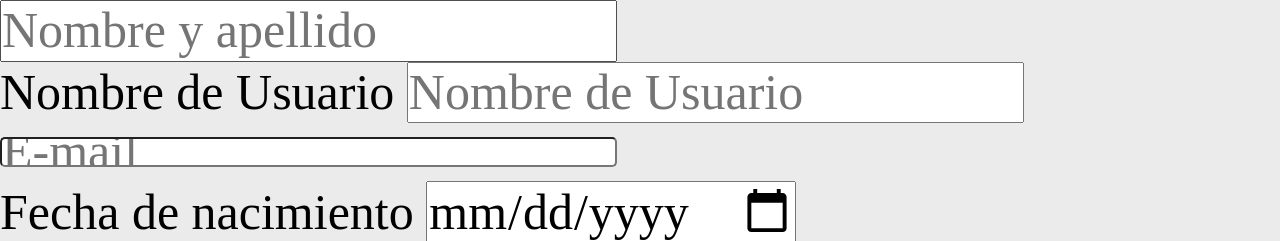
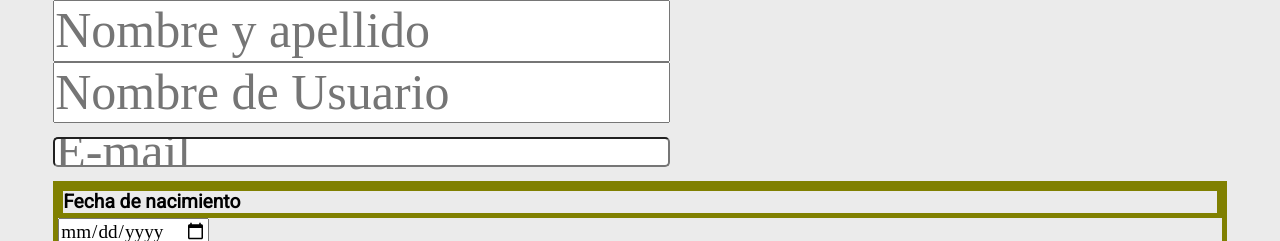
Before and after one commit to fdeloredo/mercadoliebre, a website: page views/registro.html in a window 1280 px wide. Shown: the top 241 px of the page. Drawn offline with Linux system fonts and the light colour scheme; files that its build step writes are made by us from their sources.

Commit message:
cambio de letra

```diff
--- a/public/css/styles.css
+++ b/public/css/styles.css
@@ -345,18 +345,32 @@
     margin: 0px;
     padding: 0px;
     }
-    body{
+    #formreg{
       background-color: #ebebeb;
+      display: flex;
+      width: 100%;
       justify-content: space-around;
       align-items: center;
+
       }
     .nombreyapellido1{
       border-radius: 20%;
       border-radius: olive solid 5px;
-
     }
     .nombredeusuario1{
       border-radius: 20%;
+    }
+    .fechadenacimiento{
+      font-size: 1.5vw;
+      font-weight: 600;
+      display: block;
+      border: olive solid 5px;
+    }
+    .fechadenacimiento label {
+      border: olive solid 5px;
+      display: block;
+      font-family: 'Roboto', sans-serif;
+
     }
     .email{
       border-radius: 5px;
--- a/views/registro.html
+++ b/views/registro.html
@@ -15,12 +15,11 @@
 </head>
 <body id="formreg">
       <form action="/registro" method="POST" class="formularioregistro">
-      <div >
+      <div class="nombreyapellido1">
             <input type="text" name="nombreyapellido" id="" placeholder="Nombre y apellido" class="nombreyapellido      ">
       </div>
-      <div >
-          <label>Nombre de Usuario </label>
-          <input type="text" name="nombredeusuario" id="" placeholder="Nombre de Usuario" class="nombredeusuario">
+      <div class="nombredeusuario1">
+             <input type="text" name="nombredeusuario" id="" placeholder="Nombre de Usuario" class="nombredeusuario">
       </div>
       <div class="email1">
             <input type="text" name="email" id="" placeholder="E-mail" class="email">
@@ -30,8 +29,7 @@
           <input type="date" name="fechadenacimiento">
       </div>
       <div class="domicilio">
-          <label>Domicilio </label>
-          <input type="text" name="Domicilio">
+           <input type="text" name="Domicilio" placeholder="Domicilio">
       </div>
       <div class="categoria">
           <p>Elige la catergoría de tu cuenta</p>
```
